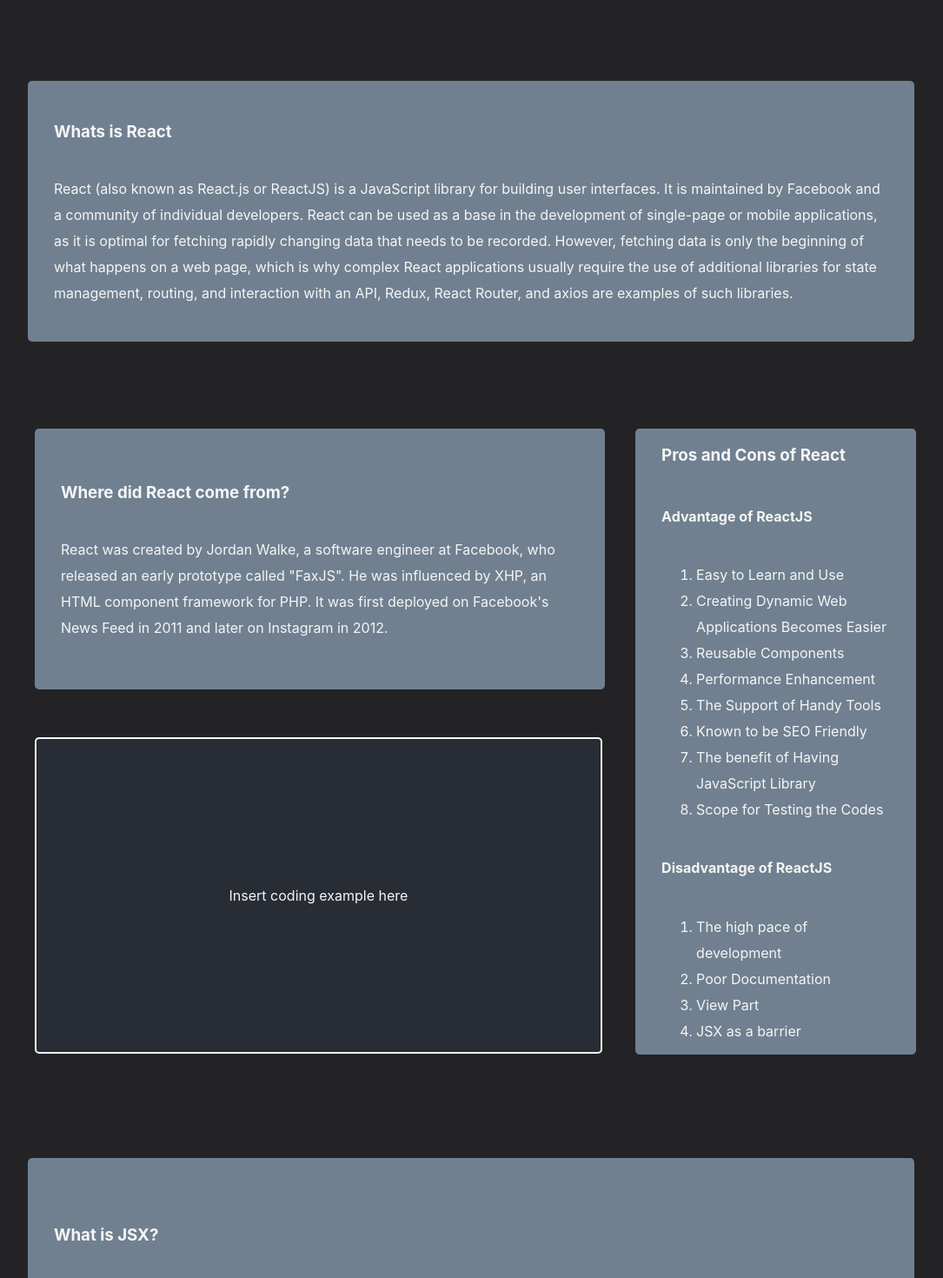
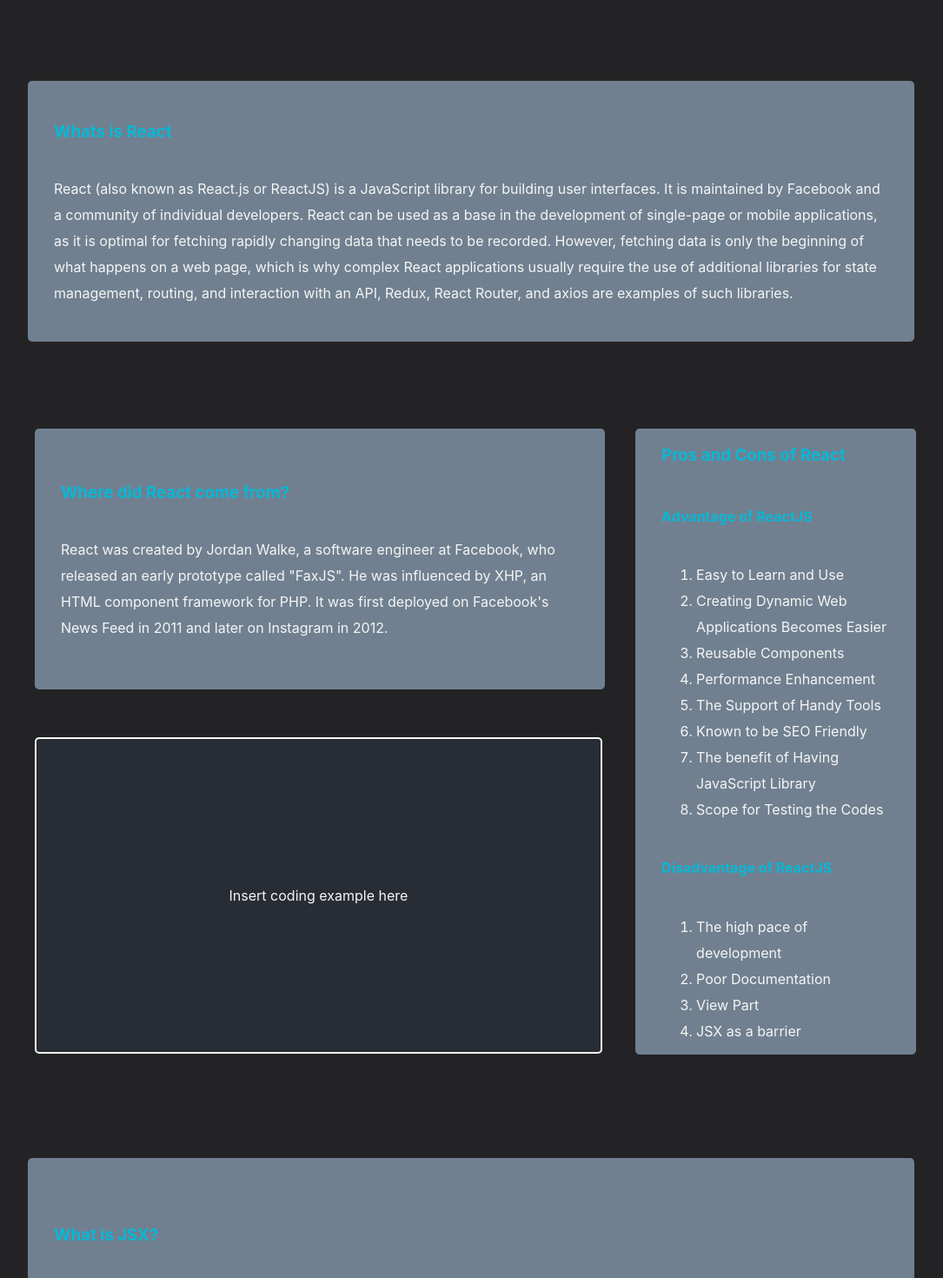
Before and after one commit to BuddhaTheChef/whyReactWebpage, a React (Create React App) app: page / in a window 1280 px wide. Shown: the part 800-2270 px from the top of the page at 87% size, without its empty margins (98-1183 px from the left). Built offline with nearby package versions, Linux system fonts and the light colour scheme.

Commit message:
added in new css

```diff
--- a/src/components/LandingPage.js
+++ b/src/components/LandingPage.js
@@ -17,7 +17,7 @@ class LandingPage extends Component {
         </div>
         <section style={ sectionStyle }></section>
         <div class="landing-page-divs">
-          <h3>Whats is React</h3>
+          <h3 style={{color: '#09b7d6'}}>Whats is React</h3>
           <p>
             React (also known as React.js or ReactJS) is a JavaScript library
             for building user interfaces. It is maintained by Facebook and a
@@ -34,7 +34,7 @@ class LandingPage extends Component {
         <div class="combine-div">
         <div style={{flexDirection: 'column', width: 'inherit', justifyContent: 'start', display: 'flex'}}>
         <div class="landing-page-divs-2">
-          <h3>Where did React come from?</h3>
+          <h3 style={{color: '#09b7d6'}}>Where did React come from?</h3>
           <div>
             <p>
               React was created by Jordan Walke, a software engineer at
@@ -50,8 +50,8 @@ class LandingPage extends Component {
         </div>
         </div>
         <div class="landing-page-divs-pc">
-          <h3>Pros and Cons of React</h3>
-          <h4>Advantage of ReactJS</h4>
+          <h3 style={{color: '#09b7d6'}}>Pros and Cons of React</h3>
+          <h4 style={{color: '#09b7d6'}}>Advantage of ReactJS</h4>
           <ol>
             <li>Easy to Learn and Use</li>
             <li>Creating Dynamic Web Applications Becomes Easier</li>
@@ -62,7 +62,7 @@ class LandingPage extends Component {
             <li>The benefit of Having JavaScript Library</li>
             <li>Scope for Testing the Codes</li>
           </ol>
-          <h4>Disadvantage of ReactJS</h4>
+          <h4 style={{color: '#09b7d6'}}>Disadvantage of ReactJS</h4>
           <ol>
               <li>The high pace of development</li>
               <li>Poor Documentation</li>
@@ -72,7 +72,7 @@ class LandingPage extends Component {
         </div>
         </div>
         <div class="landing-page-divs">
-            <h3>What is JSX?</h3>
+            <h3 style={{color: '#09b7d6'}}>What is JSX?</h3>
             <p>
             Basically, by using JSX you can write concise HTML/XML-like structures
              (e.g., DOM like tree structures) in the same file as you write JavaScript
```
Also changed, not shown: src/index.css (line endings or trailing spaces).
